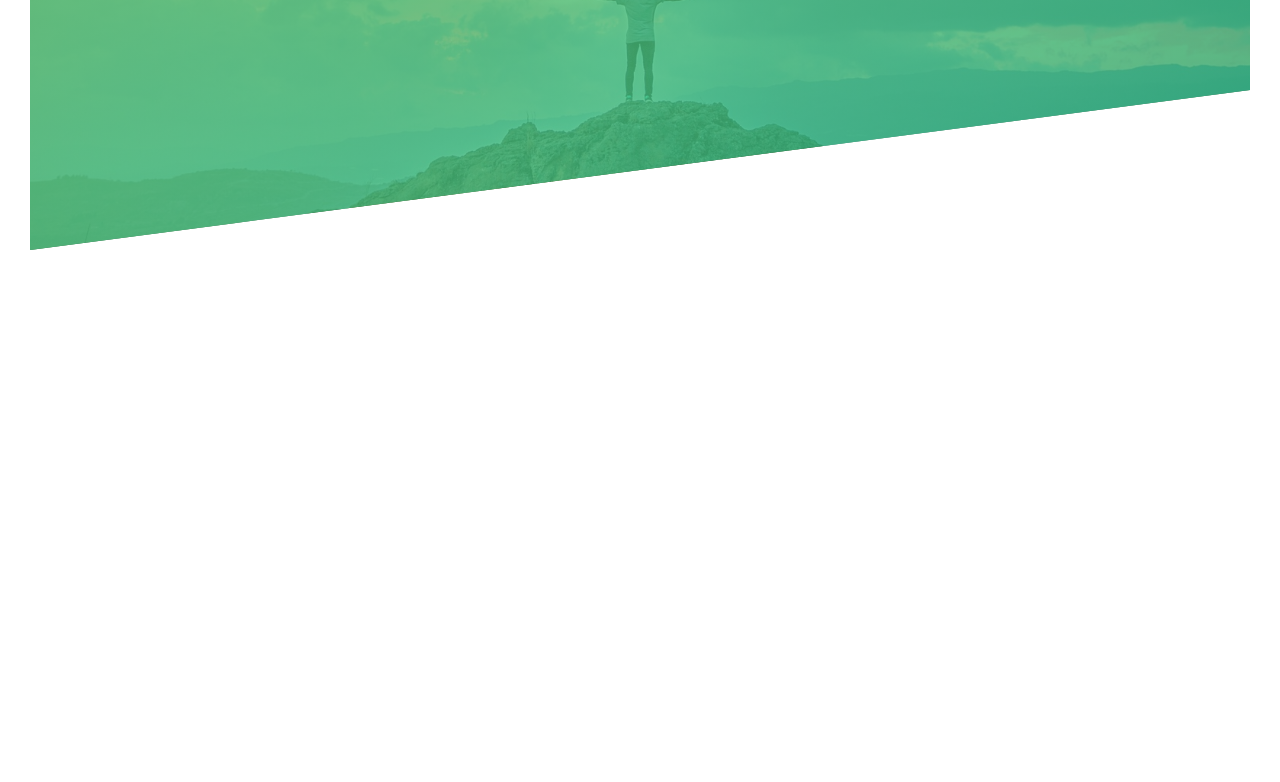
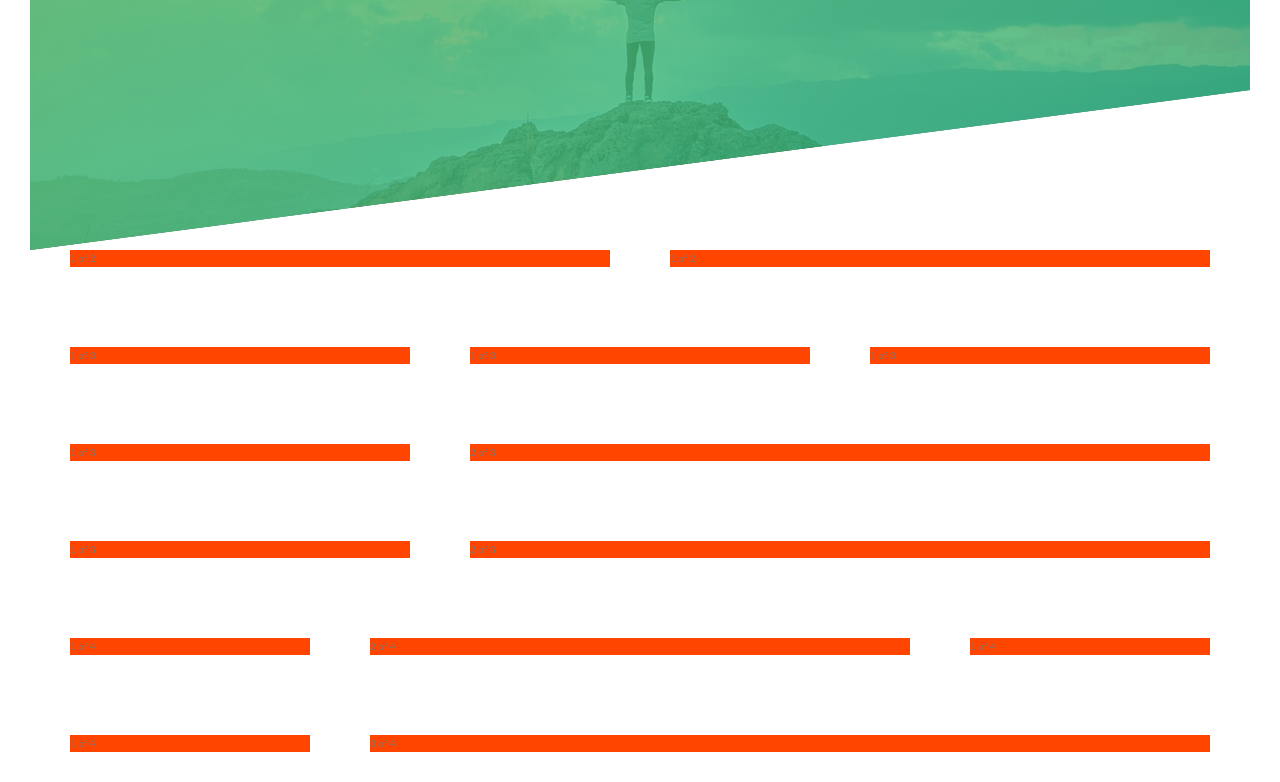
Before and after one commit to samuelsilvadev/front-stuff, a website: page sites/natours/src/index.html in a window 1280 px wide. Shown: the part 540-1322 px from the top of the page. Before the commit the page ends 820 px from the top, so only its background shows below. Drawn offline with nearby package versions, Linux system fonts and the light colour scheme; files that its build step writes are made by us from their sources.

Commit message:
chore(natours): Add grid with maximum 4 widths
- Created grid.
- Added grid example on `index.html`.

```diff
--- a/sites/natours/src/index.html
+++ b/sites/natours/src/index.html
@@ -21,5 +21,33 @@
 			</button>
 		</div>
 	</header>
+	<main>
+		<div class="row">
+			<div class="col-1-of-2">1 of 2</div>
+			<div class="col-1-of-2">1 of 2</div>
+		</div>
+		<div class="row">
+			<div class="col-1-of-3">1 of 3</div>
+			<div class="col-1-of-3">1 of 3</div>
+			<div class="col-1-of-3">1 of 3</div>
+		</div>
+		<div class="row">
+			<div class="col-1-of-3">1 of 3</div>
+			<div class="col-2-of-3">2 of 3</div>
+		</div>
+		<div class="row">
+			<div class="col-1-of-3">1 of 3</div>
+			<div class="col-2-of-3">2 of 3</div>
+		</div>
+		<div class="row">
+			<div class="col-1-of-4">1 of 4</div>
+			<div class="col-2-of-4">2 of 4</div>
+			<div class="col-1-of-4">1 of 4</div>
+		</div>
+		<div class="row">
+			<div class="col-1-of-4">1 of 4</div>
+			<div class="col-3-of-4">3 of 4</div>
+		</div>
+	</main>
 </body>
 </html>
--- a/sites/natours/src/scss/abstracts/_variables.scss
+++ b/sites/natours/src/scss/abstracts/_variables.scss
@@ -11,3 +11,9 @@ $white: #fff;
 /* Configs */
 
 $padding-body: 3rem;
+
+/* Grid */
+
+$grid-width: 114rem;
+$gutter-vertical: 8rem;
+$gutter-horizontal: 6rem;
--- /dev/null
+++ b/sites/natours/src/scss/layout/_grid.scss
@@ -0,0 +1,50 @@
+.row {
+	@include clearfix;
+
+	margin: 0 auto;
+	max-width: $grid-width;
+
+	&:not(:last-child) {
+		margin-bottom: $gutter-vertical;
+	}
+
+	& [class^='col-'] {
+		background-color: orangered;
+		float: left;
+
+		&:not(:last-child) {
+			margin-right: $gutter-horizontal;
+		}
+	}
+
+	& .col-1-of-2 {
+		width: calc((100% - #{$gutter-horizontal}) / 2);
+	}
+
+	& .col-1-of-3 {
+		width: calc((100% - 2 * #{$gutter-horizontal}) / 3);
+	}
+
+	& .col-2-of-3 {
+		width: calc(
+			2 * ((100% - 2 * #{$gutter-horizontal}) / 3) + #{$gutter-horizontal}
+		);
+	}
+
+	& .col-1-of-4 {
+		width: calc((100% - (3 * #{$gutter-horizontal})) / 4);
+	}
+
+	& .col-2-of-4 {
+		width: calc(
+			2 * ((100% - (3 * #{$gutter-horizontal})) / 4) + #{$gutter-horizontal}
+		);
+	}
+
+	& .col-3-of-4 {
+		width: calc(
+			3 * ((100% - (3 * #{$gutter-horizontal})) / 4) +
+				(2 * #{$gutter-horizontal})
+		);
+	}
+}
--- a/sites/natours/src/scss/main.scss
+++ b/sites/natours/src/scss/main.scss
@@ -9,3 +9,4 @@
 @import 'components/button';
 
 @import 'layout/header';
+@import 'layout/grid';
```
